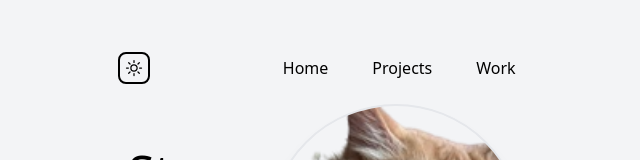
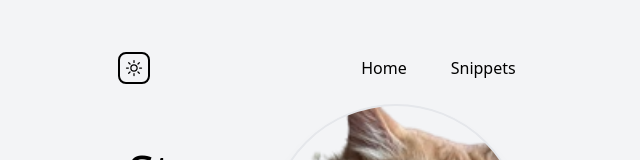
Before and after one commit to stonesha/stonesha.com, an Astro site: page / in a window 1280 px wide. Shown: the top 160 px of the page, without its empty margins (319-959 px from the left). Built offline with nearby package versions, Linux system fonts and the light colour scheme; Astro itself is replaced by a stand-in of ours.

Commit message:
added snippets navbar item

```diff
--- a/src/components/Navbar.astro
+++ b/src/components/Navbar.astro
@@ -13,11 +13,7 @@ import ThemeSwitch from "./ThemeSwitch.astro";
     >
     <a
       class="cursor-pointer rounded-md hover:bg-slate-200 dark:hover:bg-slate-600 p-1 md:p-2 dark:text-gray-200"
-      href="/projects">Projects</a
-    >
-    <a
-      class="cursor-pointer rounded-md hover:bg-slate-200 dark:hover:bg-slate-600 p-1 md:p-2 dark:text-gray-200"
-      href="/work">Work</a
+      href="/snippets">Snippets</a
     >
   </div>
 </nav>
```
